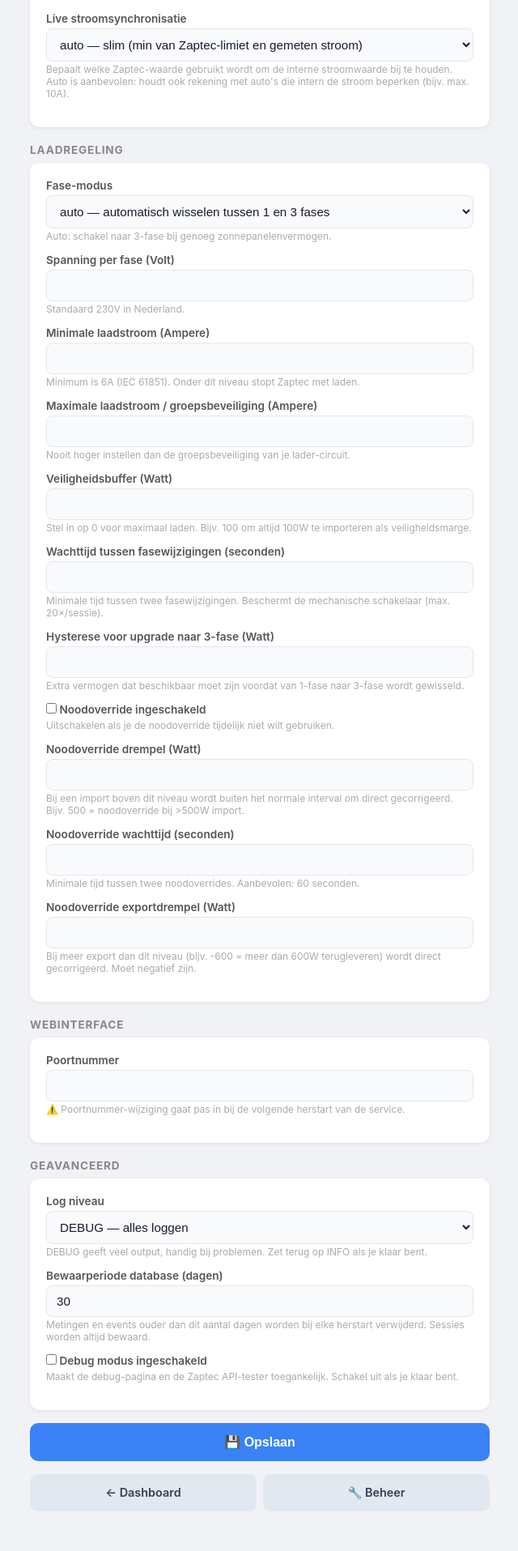
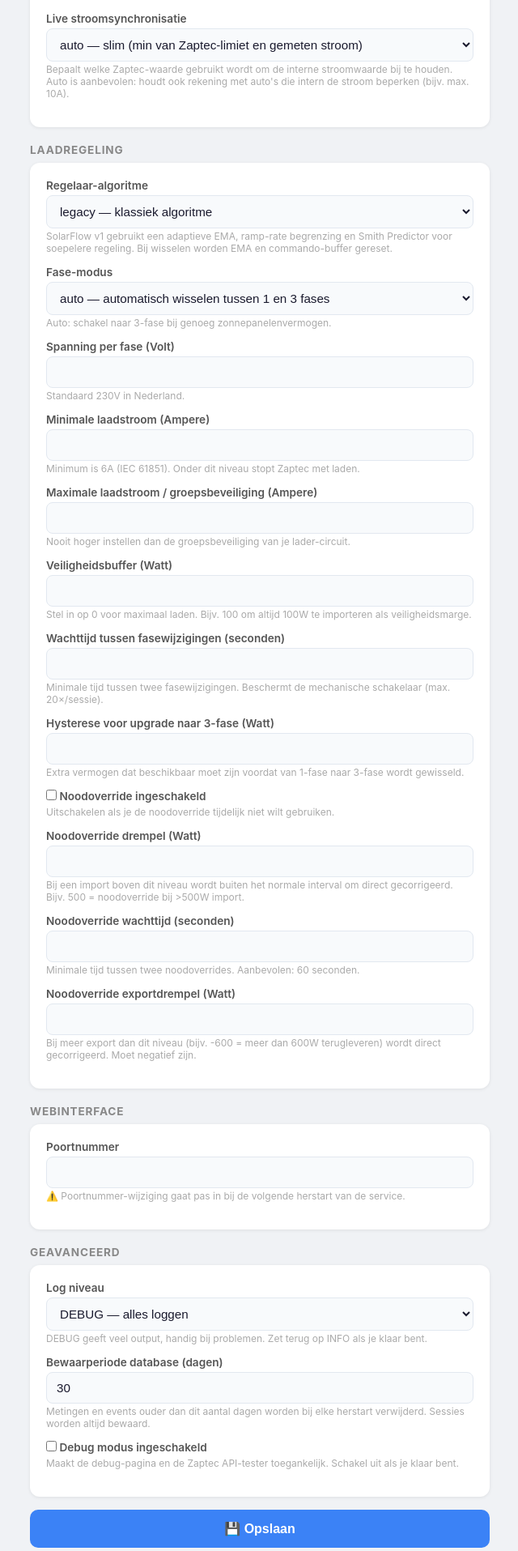
Before and after one commit to materharmsel/zaptec-solarcharge, a Flask app: template templates/instellingen.html in a window 1280 px wide. Shown: the part 933-2848 px from the top of the page at 81% size, without its empty margins (319-959 px from the left). Before the commit the page ends 2799 px from the top, so only its background shows below. Run offline with Flask 3, Linux system fonts and the light colour scheme; the template is opened without the code that fills it, so the values that code supplies are empty; parts of the project's set-up code (start-up, migrations or seed data) failed here and were passed over.

Commit message:
feat: modelkeuze legacy/SolarFlow v1 via webinterface
- instellingen: dropdown regelaar_model (legacy / solarflow)
- dashboard: algoritme-badge zichtbaar + live via AJAX
- web.py: form lezen, config updaten, _schrijf_config, api_status
- main.py: modelwissel-detectie met reset van EMA + commando-buffer

```diff
--- a/main.py
+++ b/main.py
@@ -167,6 +167,9 @@ def hoofd_lus(
 
     # Vorige auto-status bijhouden om connect/disconnect te detecteren
     vorige_auto_aangesloten = False
+
+    # Bijhouden voor modelwissel-detectie (EMA + buffer resetten bij wisselen)
+    vorige_regelaar_model = config["laadregeling"].get("regelaar_model", "legacy")
 
     # Sessietracking: tijdstip van sessiestart (voor duur-berekening bij afsluiten)
     sessie_start_tijd = None
@@ -608,6 +611,17 @@ def hoofd_lus(
 
             try:
                 regelaar_model = cfg_laad.get("regelaar_model", "legacy")
+
+                # Reset SolarFlow-state bij modelwissel zodat er niet met vervuilde EMA/buffer gestart wordt
+                if regelaar_model != vorige_regelaar_model:
+                    logger.info(
+                        "Regelaar gewisseld van '%s' naar '%s' — EMA en commando-buffer gereset.",
+                        vorige_regelaar_model, regelaar_model,
+                    )
+                    state["ema_net_vermogen_w"]   = None
+                    state["laatste_commando_buf"] = []
+                    vorige_regelaar_model = regelaar_model
+
                 score = None
 
                 if regelaar_model == "solarflow" and state.get("ema_net_vermogen_w") is not None:
--- a/templates/instellingen.html
+++ b/templates/instellingen.html
@@ -162,6 +162,18 @@
         <h2>Laadregeling</h2>
         <div class="kaart">
             <div class="veld">
+                <label>Regelaar-algoritme</label>
+                <select name="regelaar_model">
+                    <option value="legacy" {% if config.laadregeling.get('regelaar_model', 'legacy') == 'legacy' %}selected{% endif %}>
+                        legacy — klassiek algoritme
+                    </option>
+                    <option value="solarflow" {% if config.laadregeling.get('regelaar_model', 'legacy') == 'solarflow' %}selected{% endif %}>
+                        solarflow — SolarFlow v1 (EMA + Smith Predictor)
+                    </option>
+                </select>
+                <div class="hint">SolarFlow v1 gebruikt een adaptieve EMA, ramp-rate begrenzing en Smith Predictor voor soepelere regeling. Bij wisselen worden EMA en commando-buffer gereset.</div>
+            </div>
+            <div class="veld">
                 <label>Fase-modus</label>
                 <select name="fase_modus">
                     <option value="auto" {% if config.laadregeling.fase_modus == "auto" %}selected{% endif %}>
```
Also changed, not shown: src/web.py (+9 -0 lines), templates/index.html (+12 -0 lines).
